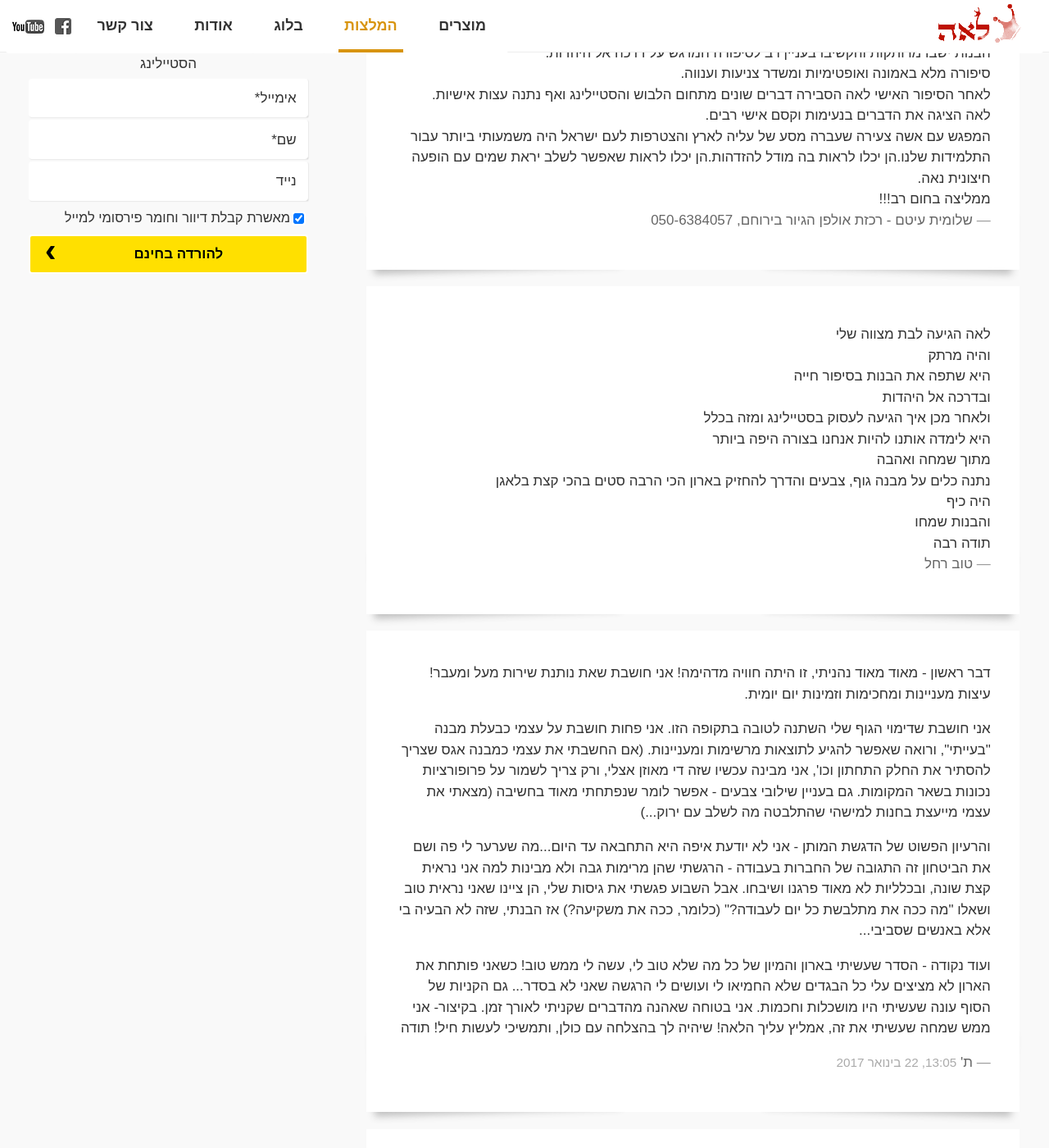
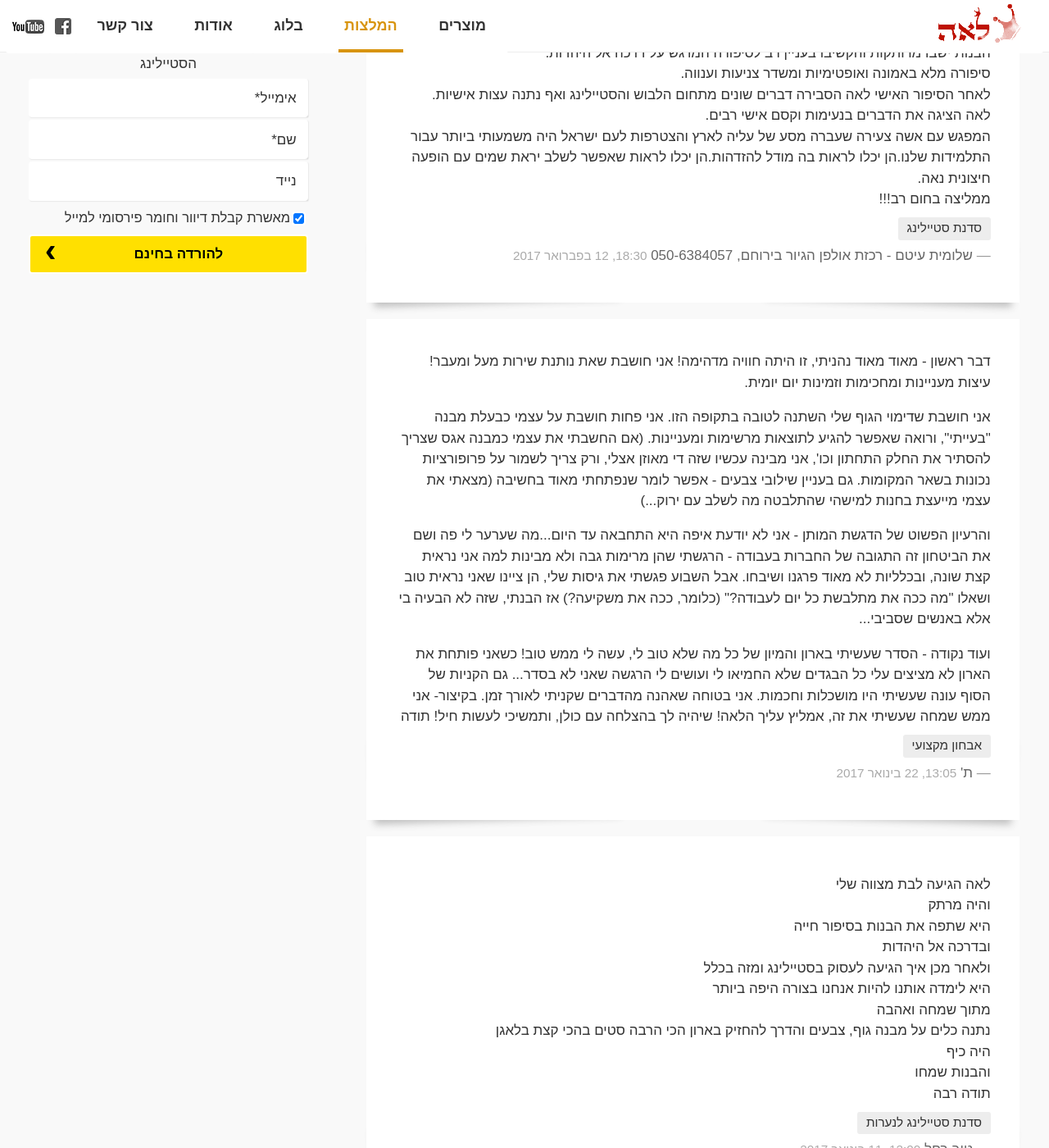
Before and after one commit to laukstein/lea.laukstein.com, a Jekyll site: the page built from recommendations.html, in a window 1280 px wide and 1400 px high, scrolled down 199 px. Shown: the whole window at 82% size. Built offline with Jekyll 4.4.1, drawn with Linux system fonts in a browser that asks for light colours.

Commit message:
Dates and tags for latest recommendations

```diff
--- a/_includes/style.css
+++ b/_includes/style.css
@@ -273,6 +273,12 @@ time {
     color: #aaa;
     font-size: 90%;
 }
+blockquote time {
+    margin-bottom: 0;
+}
+cite time {
+    margin: 0;
+}
 blockquote {
     width: 100%;
     margin: 0;
@@ -285,9 +291,6 @@ blockquote > *:not(div):not(span):not(img):not(code):first-child {
 }
 blockquote > *:not(div):not(span):not(img):not(code):last-child {
     padding-bottom: .52em;
-}
-blockquote time {
-    margin-bottom: 0;
 }
 cite {
     display: block;
@@ -755,6 +758,15 @@ img.cell-center {
     white-space: nowrap;
 }
 
+.tag {
+    display: inline-block;
+    padding: .15em .7em;
+    margin: .4em 0;
+    font-size: 90%;
+    background-color: #ededed;
+    border-radius: 3px;
+}
+
 /* First page */
 .headlines {
     display: table-row;
--- a/recommendations.html
+++ b/recommendations.html
@@ -8,11 +8,8 @@ order: 2
 <h1>{{ page.title }}</h1>
 <blockquote class=box>
     <p>לאה העבירה שיחה לתלמידות אולפן הגיור שלנו.<br>הבנות ישבו מרותקות והקשיבו בעניין רב לסיפורה המרגש על דרכה אל היהדות.<br>סיפורה מלא באמונה ואופטימיות ומשדר צניעות וענווה.<br>לאחר הסיפור האישי לאה הסבירה דברים שונים מתחום הלבוש והסטיילינג ואף נתנה עצות אישיות.<br>לאה הציגה את הדברים בנעימות וקסם אישי רבים.<br>המפגש עם אשה צעירה שעברה מסע של עליה לארץ והצטרפות לעם ישראל היה משמעותי ביותר עבור התלמידות שלנו.הן יכלו לראות בה מודל להזדהות.הן יכלו לראות שאפשר לשלב יראת שמים עם הופעה חיצונית נאה.<br>ממליצה בחום רב!!!</p>
-    <cite>שלומית עיטם - רכזת אולפן הגיור בירוחם, 050-6384057</cite>
-</blockquote>
-<blockquote class=box>
-    <p>לאה הגיעה לבת מצווה שלי<br>והיה מרתק<br>היא שתפה את הבנות בסיפור חייה<br>ובדרכה אל היהדות<br>ולאחר מכן איך הגיעה לעסוק בסטיילינג ומזה בכלל<br>היא לימדה אותנו להיות אנחנו בצורה היפה ביותר<br>מתוך שמחה ואהבה<br>נתנה כלים על מבנה גוף, צבעים והדרך להחזיק בארון הכי הרבה סטים בהכי קצת בלאגן<br>היה כיף<br>והבנות שמחו<br>תודה רבה</p>
-    <cite>טוב רחל</cite>
+    <div class=tag>סדנת סטיילינג</div>
+    <cite>שלומית עיטם - רכזת אולפן הגיור בירוחם, 050-6384057 {% include date.html value="2017-02-12 18:30:00" %}</cite>
 </blockquote>
 <blockquote class=box>
     <a id=2017-02-06-whatsapp></a>
@@ -20,7 +17,13 @@ order: 2
     <p>אני חושבת שדימוי הגוף שלי השתנה לטובה בתקופה הזו. אני פחות חושבת על עצמי כבעלת מבנה "בעייתי", ורואה שאפשר להגיע לתוצאות מרשימות ומעניינות. (אם החשבתי את עצמי כמבנה אגס שצריך להסתיר את החלק התחתון וכו', אני מבינה עכשיו שזה די מאוזן אצלי, ורק צריך לשמור על פרופורציות נכונות בשאר המקומות. גם בעניין שילובי צבעים - אפשר לומר שנפתחתי מאוד בחשיבה (מצאתי את עצמי מייעצת בחנות למישהי שהתלבטה מה לשלב עם ירוק...)</p>
     <p>והרעיון הפשוט של הדגשת המותן - אני לא יודעת איפה היא התחבאה עד היום...מה שערער לי פה ושם את הביטחון זה התגובה של החברות בעבודה - הרגשתי שהן מרימות גבה ולא מבינות למה אני נראית קצת שונה, ובכלליות לא מאוד פרגנו ושיבחו. אבל השבוע פגשתי את גיסות שלי, הן ציינו שאני נראית טוב ושאלו "מה ככה את מתלבשת כל יום לעבודה?" (כלומר, ככה את משקיעה?) אז הבנתי, שזה לא הבעיה בי אלא באנשים שסביבי...</p>
     <p>ועוד נקודה - הסדר שעשיתי בארון והמיון של כל מה שלא טוב לי, עשה לי ממש טוב! כשאני פותחת את הארון לא מציצים עלי כל הבגדים שלא החמיאו לי ועושים לי הרגשה שאני לא בסדר... גם הקניות של הסוף עונה שעשיתי היו מושכלות וחכמות. אני בטוחה שאהנה מהדברים שקניתי לאורך זמן. בקיצור- אני ממש שמחה שעשיתי את זה, אמליץ עליך הלאה! שיהיה לך בהצלחה עם כולן, ותמשיכי לעשות חיל! תודה</p>
+    <div class=tag>אבחון מקצועי</div>
     <cite>ת' {% include date.html value="2017-01-22 13:05:00" %}</cite>
+</blockquote>
+<blockquote class=box>
+    <p>לאה הגיעה לבת מצווה שלי<br>והיה מרתק<br>היא שתפה את הבנות בסיפור חייה<br>ובדרכה אל היהדות<br>ולאחר מכן איך הגיעה לעסוק בסטיילינג ומזה בכלל<br>היא לימדה אותנו להיות אנחנו בצורה היפה ביותר<br>מתוך שמחה ואהבה<br>נתנה כלים על מבנה גוף, צבעים והדרך להחזיק בארון הכי הרבה סטים בהכי קצת בלאגן<br>היה כיף<br>והבנות שמחו<br>תודה רבה</p>
+    <div class=tag>סדנת סטיילינג לנערות</div>
+    <cite>טוב רחל {% include date.html value="2017-01-11 12:00:00" %}</cite>
 </blockquote>
 <blockquote class=box>
     <p>בחיים לא חשבתי שאני אלך לסטייליסטית... חשבתי שזה לא מתאים לי, ולמה שאני ישלם כסף על משהו שאני יכולה להסתדר איתו לבד? אבל לא הסתדרתי... לא אהבתי איך שאני נראית... זה התחיל עם כל מיני דיאטות שהפסקתי והשינויים שהגוף שלי עבר בהריון ואחרי לידות... תמיד חשבתי שפה יש לי שומן מיותר ושם יש לי בטן לא מחמיאה...</p>
```
